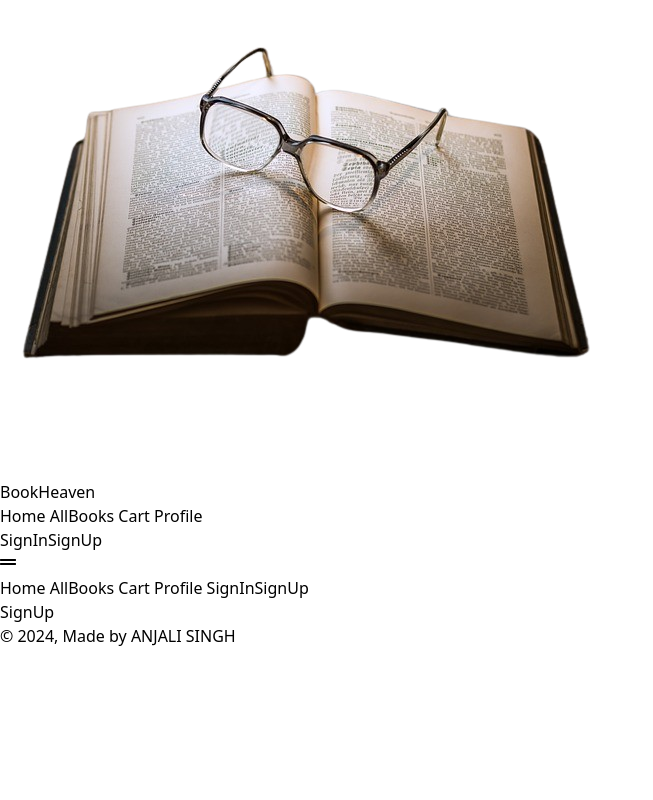
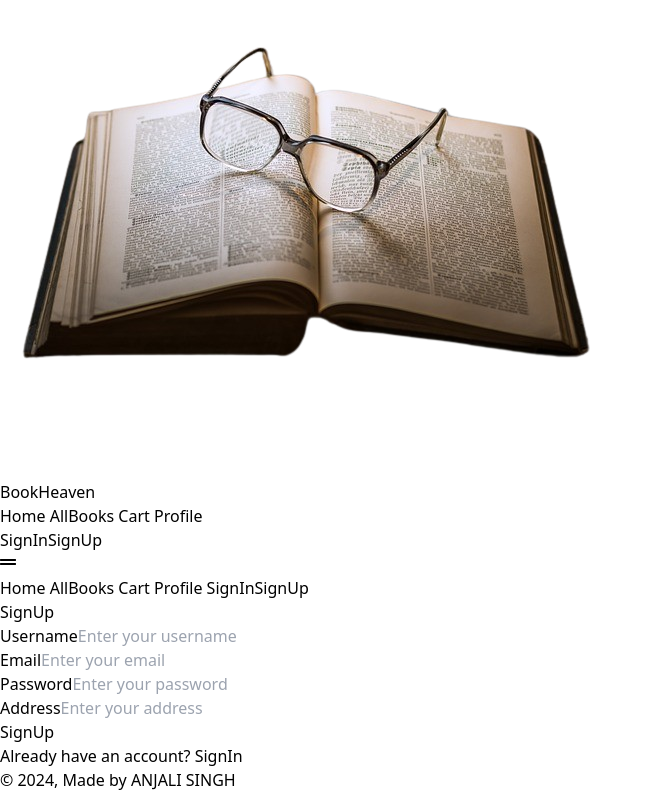
Before and after one commit to Anjalisingh44/books, a React (Vite) app in the folder frontend/: page /SignUp in a window 1280 px wide. Shown: the whole page, without its empty margins (0-653 px from the left). Built offline with nearby package versions, Linux system fonts and the light colour scheme.

Commit message:
Signup added

```diff
--- a/frontend/src/pages/SignUp.jsx
+++ b/frontend/src/pages/SignUp.jsx
@@ -1,8 +1,65 @@
 import React from 'react'
+import { Link } from 'react-router-dom'
 
 const SignUp = () => {
   return (
-    <div>SignUp</div>
+    <div className='bg-zinc-900 min-h-screen flex items-center justify-center'>
+      <div className='bg-zinc-800 p-8 rounded-lg shadow-lg w-full max-w-md'>
+        <h2 className='text-2xl font-semibold text-zinc-200 mb-6 '>SignUp</h2>
+        <form className='space-y-5'>
+          <div>
+            <label htmlFor="username" className='block text-zinc-200 mb-2'>Username</label>
+            <input
+              type="text"
+              name="username"
+              placeholder="Enter your username"
+              className='w-full p-2 border border-gray-300 rounded-lg'
+              required
+            />
+          </div>
+          <div>
+            <label htmlFor="email" className='block text-zinc-200 mb-2'>Email</label>
+            <input
+              type="email"
+              name="email"
+              placeholder="Enter your email"
+              className='w-full p-2 border border-gray-300 rounded-lg'
+              required
+            />
+          </div>
+          <div>
+            <label htmlFor="password" className='block text-zinc-200 mb-2'>Password</label>
+            <input
+              type="password"
+              name="password"
+              placeholder="Enter your password"
+              className='w-full p-2 border border-gray-300 rounded-lg'
+              required
+            />
+          </div>
+          <div>
+            <label htmlFor="address" className='block text-zinc-200 mb-2'>Address</label>
+            <input
+              type="text"
+              name="address"
+              placeholder="Enter your address"
+              className='w-full p-2 border border-gray-300 rounded-lg  mb-6'
+              required
+            />
+          </div>
+          <button
+            type="submit"
+            className='w-full  bg-blue-500 text-white py-2 rounded-lg hover:bg-blue-800 transition '
+          >
+            SignUp
+          </button>
+        </form>
+        <p className='text-center mt-4 text-white'>
+          Already have an account?{' '}
+          <Link to="/SignIn" className='text-blue-500 hover:underline'>SignIn</Link>
+        </p>
+      </div>
+    </div>
   )
 }
 
```
